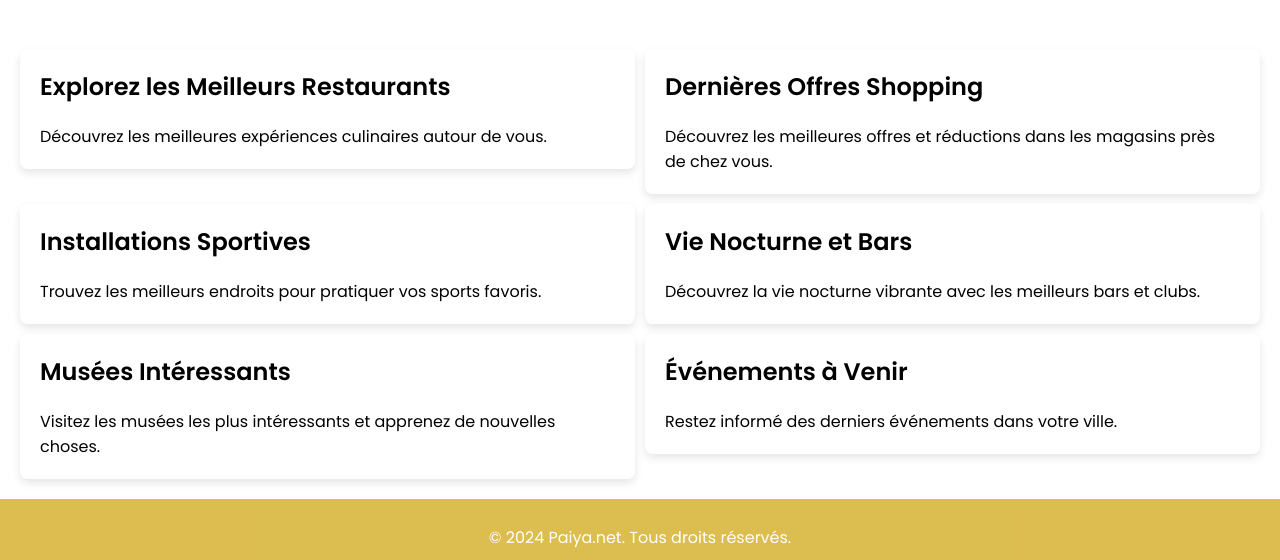
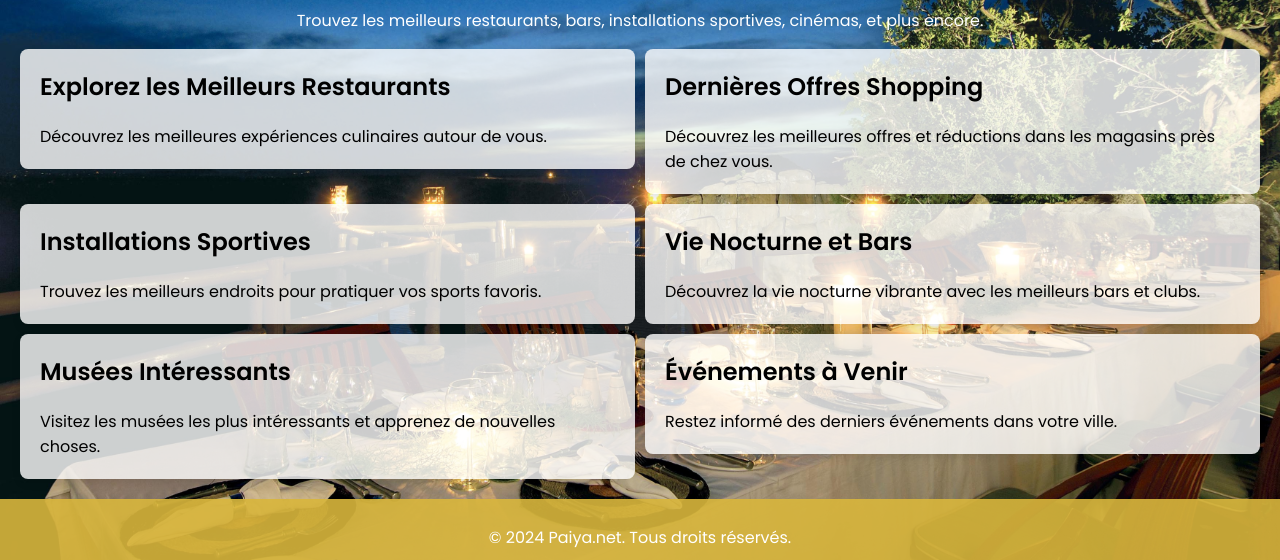
Before and after one commit to AnshSatiish/paiya.net, a plain HTML site: page index.html in a window 1280 px wide. Shown: the part 253-813 px from the top of the page. Drawn offline with nearby package versions, Linux system fonts and the light colour scheme.

Commit message:
Update styles.css

```diff
--- a/styles.css
+++ b/styles.css
@@ -10,7 +10,7 @@ body {
     font-family: 'Poppins', sans-serif;
     margin: 0;
     padding: 0;
-    background: url('images/background1.jpg') no-repeat fixed center center;
+    background: url('images/background.jpg') no-repeat fixed center center;
     background-size: cover;
     color: #ffffff;
     overflow-y: scroll;
```
